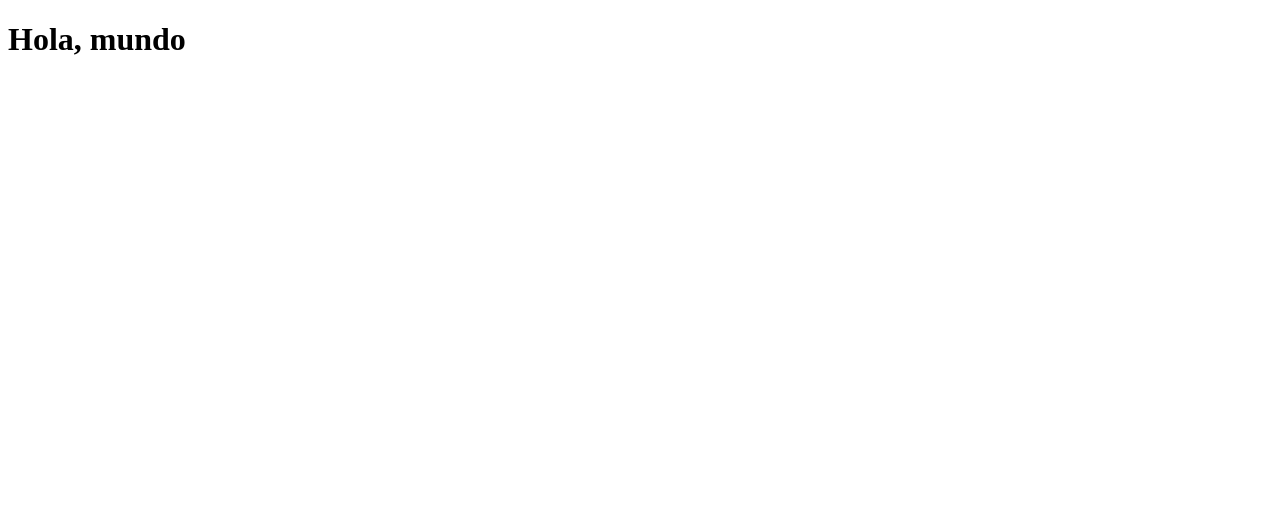
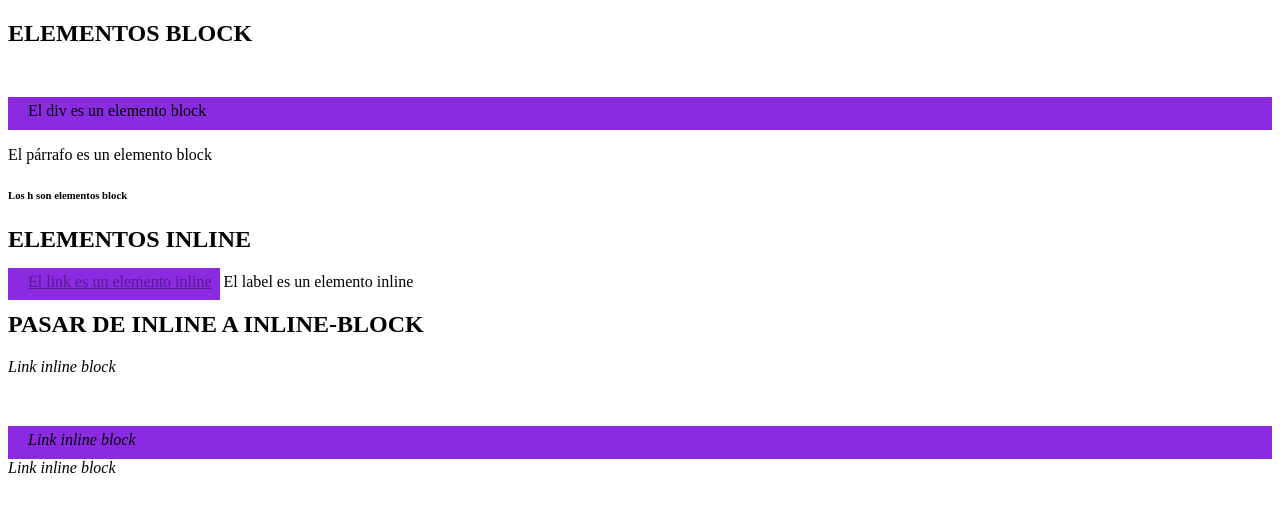
Before and after one commit to kareneuvm/superFrontEnd, a plain HTML site: page index.html in a window 1280 px wide. Drawn offline with Linux system fonts and the light colour scheme.

Commit message:
Elementos inline, block, inline-block, padding, margin

```diff
--- a/index.html
+++ b/index.html
@@ -4,10 +4,22 @@
     <meta charset="UTF-8">
     <meta http-equiv="X-UA-Compatible" content="IE=edge">
     <meta name="viewport" content="width=device-width, initial-scale=1.0">
-    <title>Mi Primera Página Web</title>
+    <title>Elementos block, inline, inline-block</title>
 </head>
 <body>
-    <!-- Comentario de HTML ctrl + k + c -->
-    <h1>Hola, mundo</h1>
+    <!-- ELEMENTOS BLOCK -->
+    <h2>ELEMENTOS BLOCK</h2>
+    <div style="padding: 5px 8px 10px 20px; background-color: blueviolet; margin-top: 50px;">El div es un elemento block</div>
+    <p>El párrafo es un elemento block</p>
+    <h6>Los h son elementos block</h6>
+    <!-- ELEMENTOS INLINE -->
+    <h2>ELEMENTOS INLINE</h2>
+    <a href="" style="padding: 5px 8px 10px 20px; background-color: blueviolet; margin-top: 50px;">El link es un elemento inline</a>
+    <label for="">El label es un elemento inline</label>
+    <!-- DE INLINE A INLINE-BLOCK -->
+    <h2>PASAR DE INLINE A INLINE-BLOCK</h2>
+    <i>Link inline block</i>
+    <i  style="padding: 5px 8px 10px 20px; background-color: blueviolet; margin-top: 50px; display: block">Link inline block</i>
+    <i>Link inline block</i>
 </body>
 </html>
```
